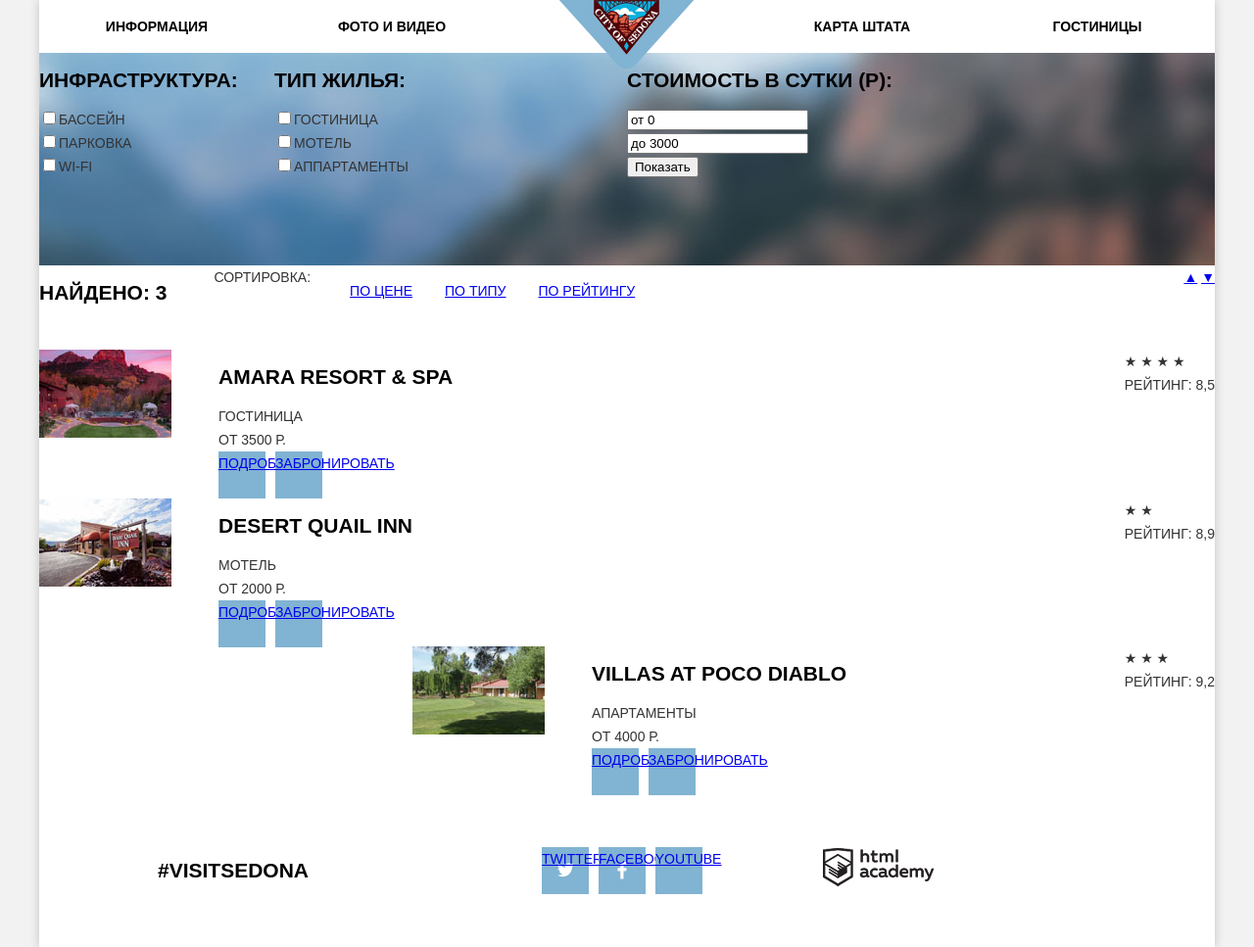
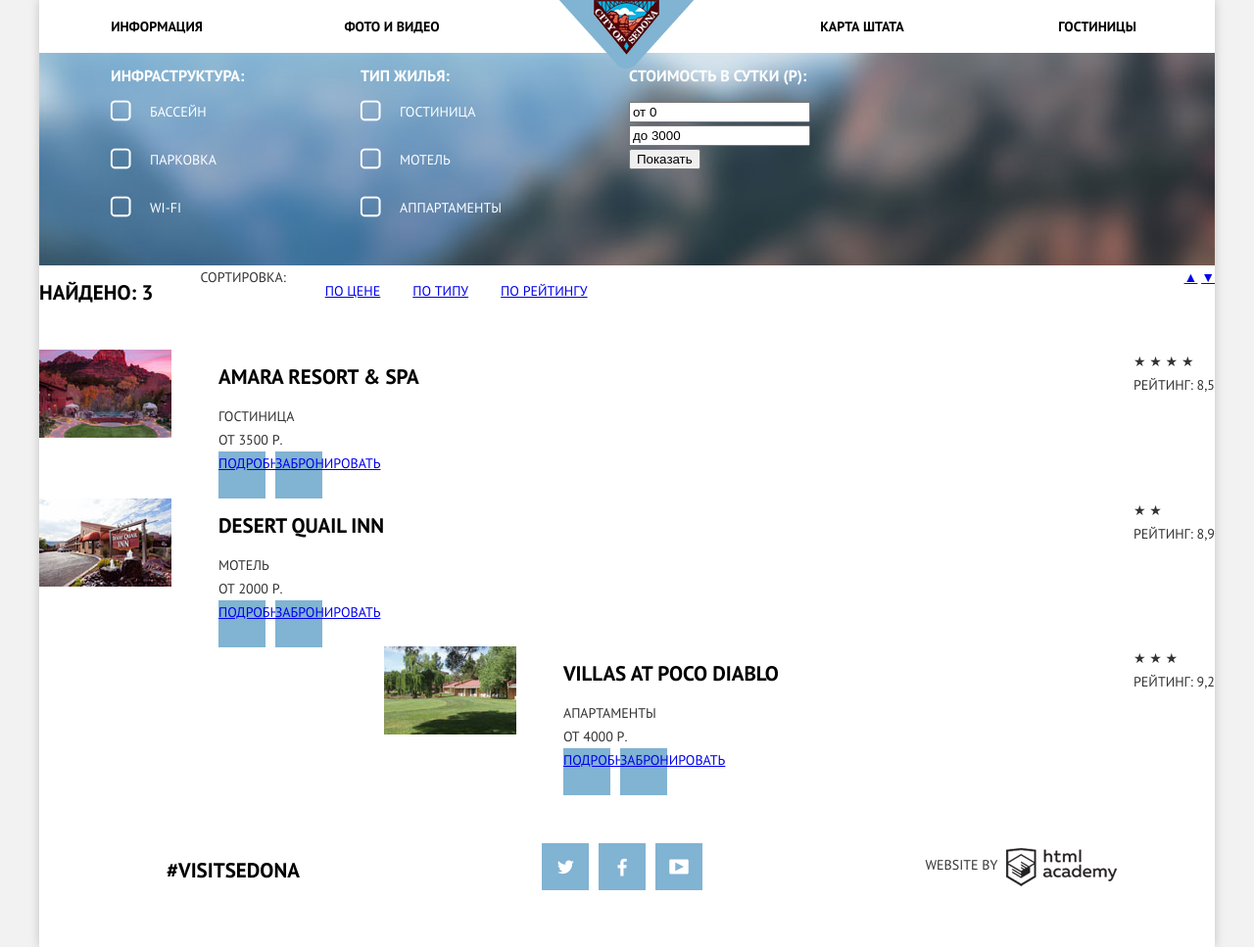
Before and after one commit to feelman/203056-sedona, a plain HTML site: page catalog.html in a window 1280 px wide. Shown: the whole page at 98% size. Drawn offline with Linux system fonts and the light colour scheme.

Commit message:
Верстка главной и каталога

```diff
--- a/catalog.html
+++ b/catalog.html
@@ -3,6 +3,7 @@
   <head>
     <meta charset="utf-8">
     <title>Каталог гостиниц</title>
+    <link href="https://fonts.googleapis.com/css?family=PT+Sans:400,700&amp;subset=latin,cyrillic" rel="stylesheet" type="text/css">
     <link href="css/style.css" rel="stylesheet">
   </head>
   <body>
@@ -192,12 +193,13 @@
               <h2>#Visitsedona</h2>
             </div>
             <div class="footer-social">
-              <a class="btn btn-twit" href="#">Twitter</a>
-              <a class="btn btn-fb" href="#">Facebook</a>
-              <a class="btn btn-youtube" href="#">Youtube</a>
+              <a class="btn btn-twit" href="#"></a>
+              <a class="btn btn-fb" href="#"></a>
+              <a class="btn btn-yt" href="#"></a>
             </div>
             <div class="footer-copyright">
-              <a href="https://htmlacademy.ru"><img src="img/copyright.png" alt="Htmlacademy.ru" width="113" height="39"></a>
+              <span>Website by</span>
+              <a href="https://htmlacademy.ru"></a>
             </div>
           </div>
         </footer>
--- a/css/style.css
+++ b/css/style.css
@@ -480,22 +480,52 @@ h2 {
 
 .filter {
   min-height: 217px;
+  color: #ffffff;
   background-image: url(../img/bg-filter.jpg);
+}
+
+.filter h2 {
+  font-size: 16px;
+  color: #ffffff;
 }
 
 .infrastructure {
   float: left;
-  width: 20%;
+  width: 241px;
+  margin-left: 73px;
+}
+
+.checkbox input[type="checkbox"] {
+  display: none;
+}
+
+.checkbox label {
+  position: relative;
+  display: block;
+  padding-left: 40px;
+  padding-bottom: 25px;
+  cursor: pointer;
+}
+
+.checkbox label:before {
+  position: absolute;
+  content: url(../img/checkbox.png);
+  margin-left: -41px;
+}
+
+.checkbox input[type="checkbox"]:checked ~ label:before {
+  content: url(../img/checkbox-active.png);
 }
 
 .house {
   float: left;
-  width: 30%;
+  width: 274px;
+  padding-left: 14px;
 }
 
 .price {
   float: left;
-  width: 50%;
+  width: 598px;
 }
 
 .result-header {
--- a/index.html
+++ b/index.html
@@ -3,6 +3,7 @@
   <head>
     <meta charset="utf-8">
     <title>Sedona</title>
+    <link href="https://fonts.googleapis.com/css?family=PT+Sans:400,700&amp;subset=latin,cyrillic" rel="stylesheet" type="text/css">
     <link href="css/style.css" rel="stylesheet">
   </head>
   <body>
```
Also changed, not shown: img/checkbox-active.png (added), img/checkbox.png (added), img/range-select.svg.
